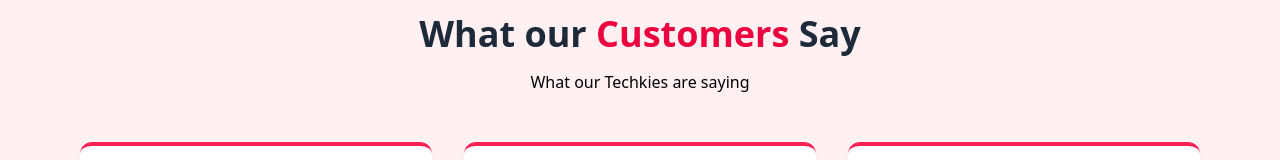
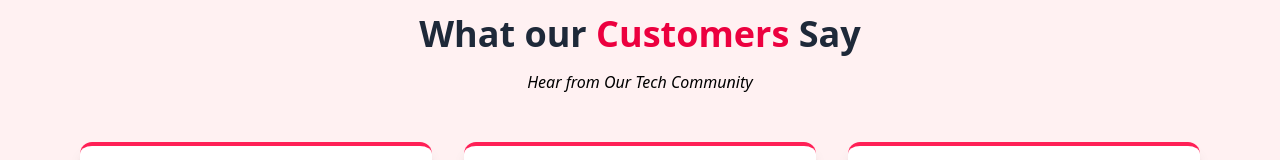
Before and after one commit to AbdulAdnan7/Techxom, a React (Vite) app in the folder Frontend/: page / in a window 1280 px wide. Shown: the part 753-913 px from the top of the page. Built offline with nearby package versions, Linux system fonts and the light colour scheme; no server answers.

Commit message:
added improvements

```diff
--- a/Frontend/src/Components/Home.jsx
+++ b/Frontend/src/Components/Home.jsx
@@ -144,8 +144,8 @@ const Home = () => {
             <section className='bg-rose-50 py-16 px-6 md:px-20'>
                 <div className='text-center mb-12'>
                     <h2 className='text-3xl md:text-4xl font-semibold text-gray-800'>What our <span className='text-rose-600'>Customers</span> Say</h2>
-                    <p className='mx-auto max-w-xl mt-4'>
-                        What our Techkies are saying
+                    <p className='mx-auto max-w-xl mt-4 italic'>
+                    Hear from Our Tech Community
                     </p>
                 </div>
                 <div className='grid gap-8 md:grid-cols-3'>
```
